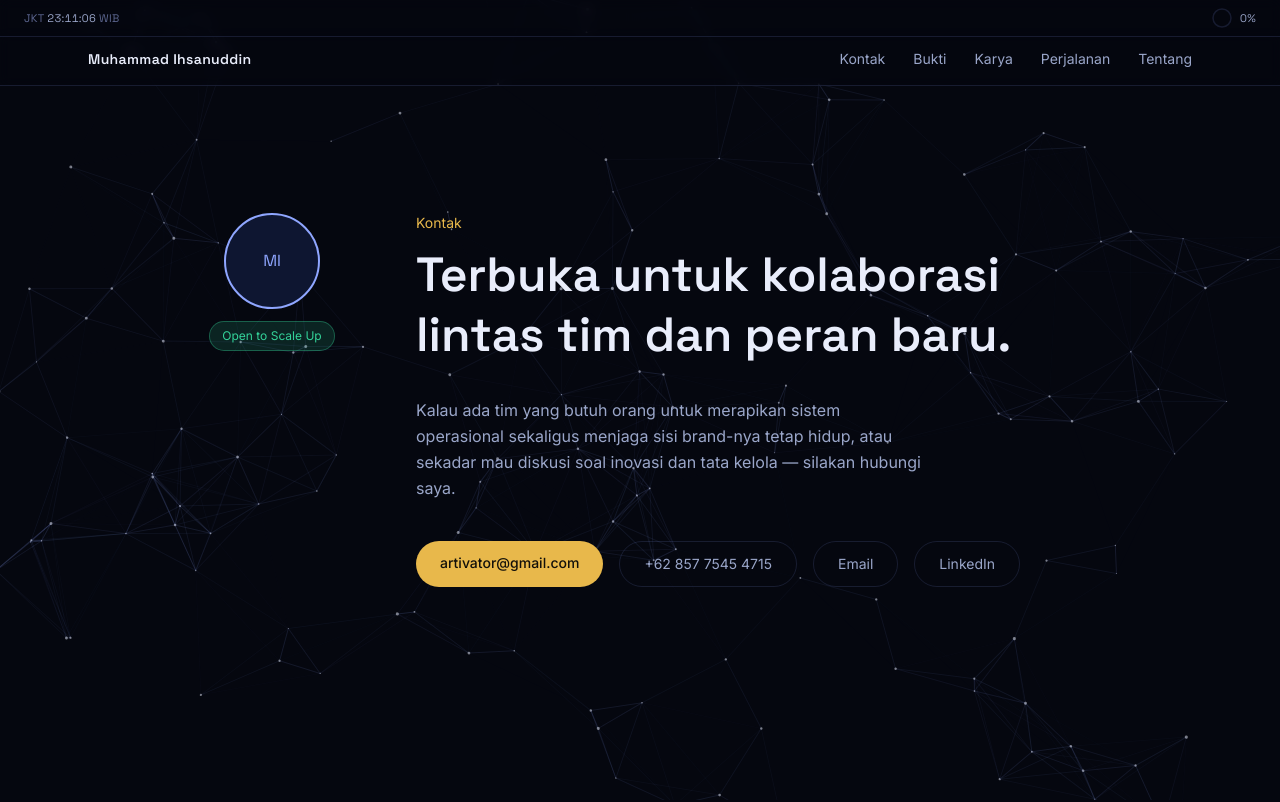
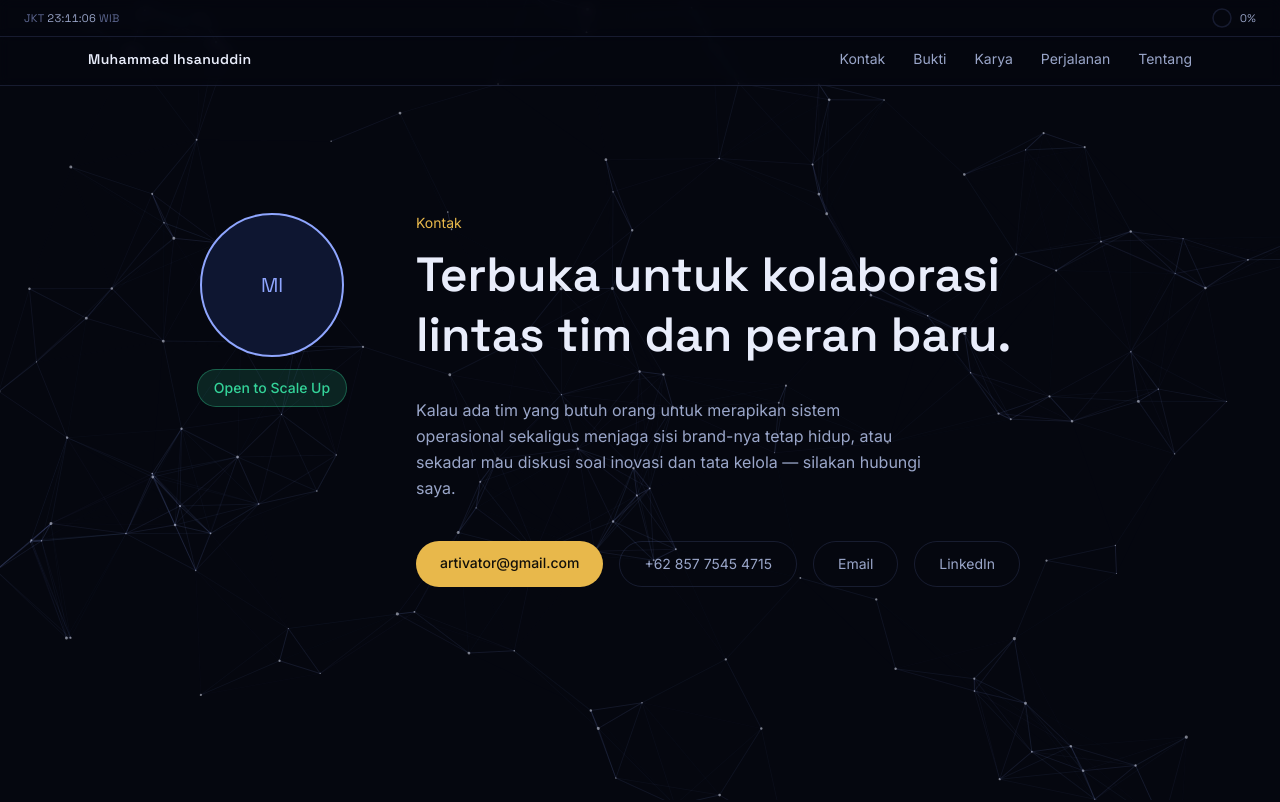
Before and after one commit to theartivator/cv-ihsanuddin, a React (Vite) app: page / in a window 1280 px wide. Shown: the top 802 px of the page. Built offline with nearby package versions, Linux system fonts and the light colour scheme.

Commit message:
style(contact): perbesar circle avatar dan badge 'Open to Scale Up'

```diff
--- a/src/components/Contact.jsx
+++ b/src/components/Contact.jsx
@@ -6,7 +6,7 @@ export default function Contact() {
       <div className="max-w-6xl mx-auto flex flex-col md:flex-row md:items-start gap-10 md:gap-16">
         <div className="flex flex-col items-center gap-3 shrink-0 md:w-40">
           <div
-            className="w-20 h-20 md:w-24 md:h-24 rounded-full overflow-hidden"
+            className="w-28 h-28 md:w-36 md:h-36 rounded-full overflow-hidden"
             style={{ border: "2px solid var(--accent)", background: "var(--surface)" }}
           >
             {profile.openToWorkPhotoUrl ? (
@@ -17,7 +17,7 @@ export default function Contact() {
               />
             ) : (
               <div
-                className="w-full h-full flex items-center justify-center font-display text-base"
+                className="w-full h-full flex items-center justify-center font-display text-xl"
                 style={{ color: "var(--accent)" }}
               >
                 MI
@@ -25,7 +25,7 @@ export default function Contact() {
             )}
           </div>
           <span
-            className="text-xs px-3 py-1.5 rounded-full text-center whitespace-nowrap"
+            className="text-sm px-4 py-2 rounded-full text-center whitespace-nowrap font-medium"
             style={{
               background: "rgba(52, 211, 153, 0.14)",
               color: "#34d399",
```
